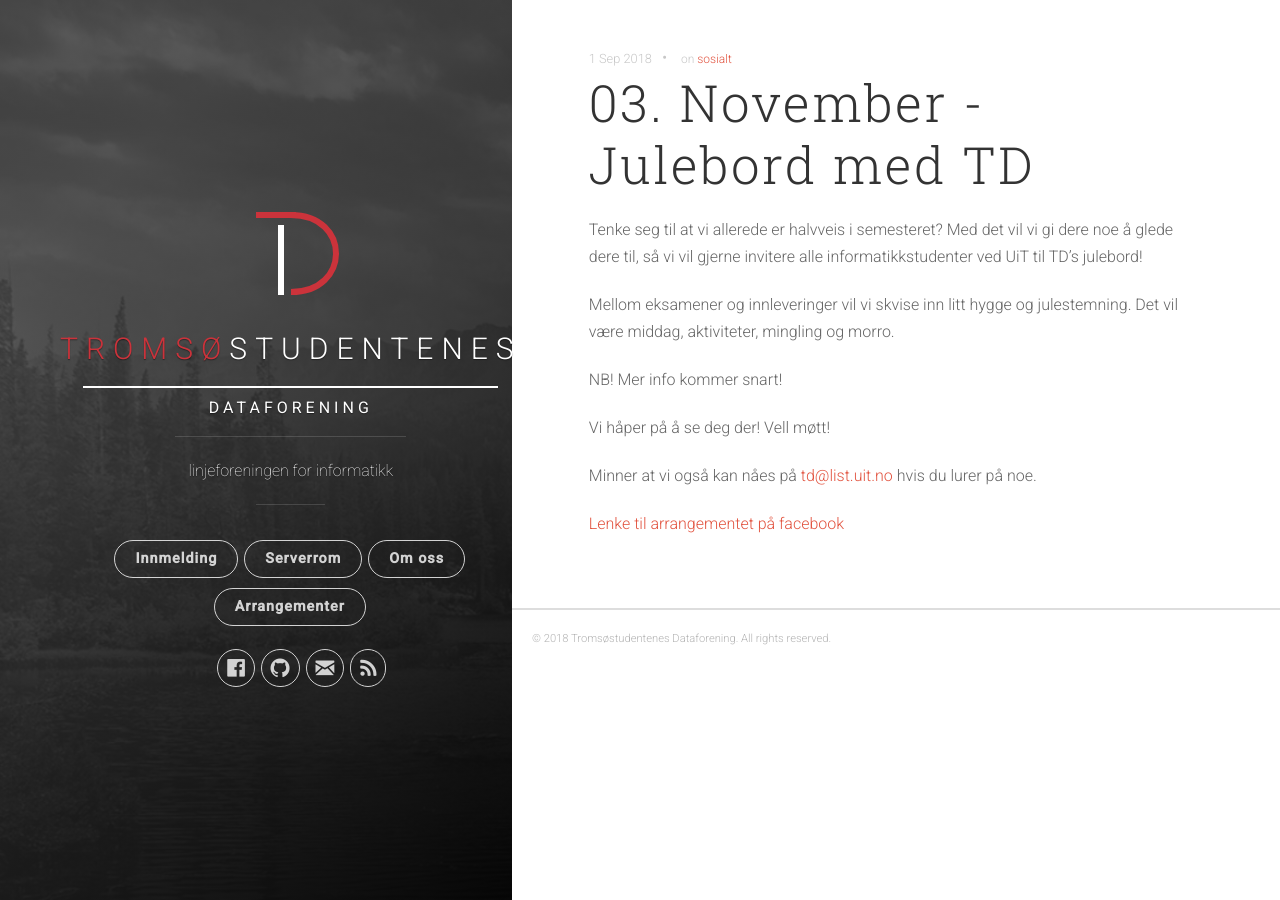
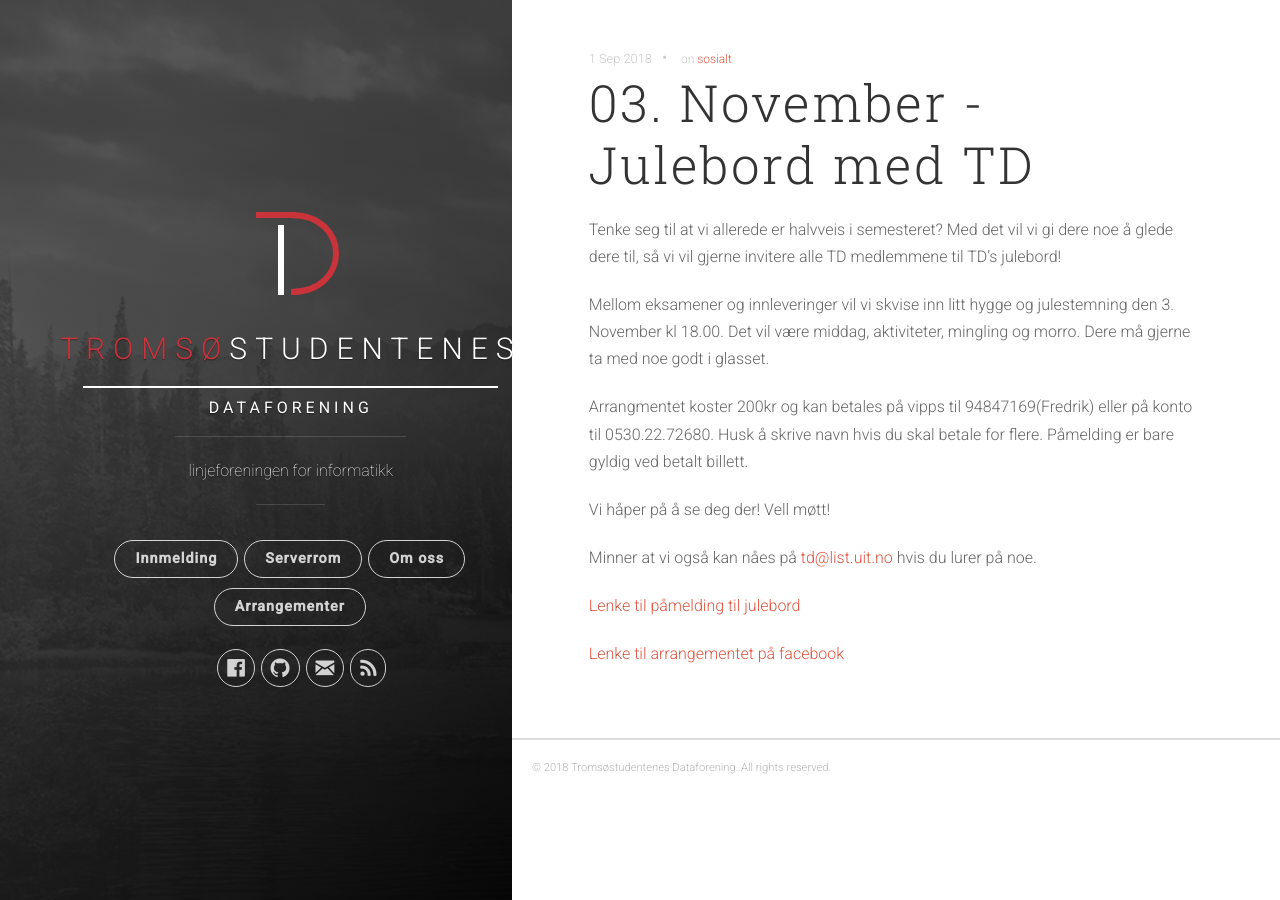
Before and after one commit to td-org-uit-no/TD-Nettside, a Jekyll site: the page built from _posts/2018-09-01-julebord-med-td.md, in a window 1280 px wide. Built offline with Jekyll 4.4.1, drawn with Linux system fonts in a browser that asks for light colours.

Commit message:
Update 2018-09-01-julebord-med-td.md

```diff
--- a/_posts/2018-09-01-julebord-med-td.md
+++ b/_posts/2018-09-01-julebord-med-td.md
@@ -5,15 +5,17 @@ categories: [sosialt]
 tags: [sosialt]
 ---
 
-Tenke seg til at vi allerede er halvveis i semesteret? Med det vil vi gi dere noe å glede dere til, så vi vil gjerne invitere alle informatikkstudenter ved UiT til TD's julebord!
+Tenke seg til at vi allerede er halvveis i semesteret? Med det vil vi gi dere noe å glede dere til, så vi vil gjerne invitere alle TD medlemmene til TD's julebord!
 
-Mellom eksamener og innleveringer vil vi skvise inn litt hygge og julestemning. Det vil være middag, aktiviteter, mingling og morro.
+Mellom eksamener og innleveringer vil vi skvise inn litt hygge og julestemning den 3. November kl 18.00. Det vil være middag, aktiviteter, mingling og morro. Dere må gjerne ta med noe godt i glasset.
 
-NB! Mer info kommer snart!
+Arrangmentet koster 200kr og kan betales på vipps til 94847169(Fredrik) eller på konto til 0530.22.72680. Husk å skrive navn hvis du skal betale for flere. Påmelding er bare gyldig ved betalt billett.
 
 Vi håper på å se deg der!
 Vell møtt!
 
 Minner at vi også kan nåes på [td@list.uit.no](mailto:td@list.uit.no) hvis du lurer på noe.
 
+[Lenke til påmelding til julebord](https://docs.google.com/forms/d/e/1FAIpQLScc4Cvaliv0JZLNAicoPSuXOvC8PvdJCuae5lIYRR3c_VAolQ/viewform)
+
 [Lenke til arrangementet på facebook](https://www.facebook.com/events/246358399352852/)
```
